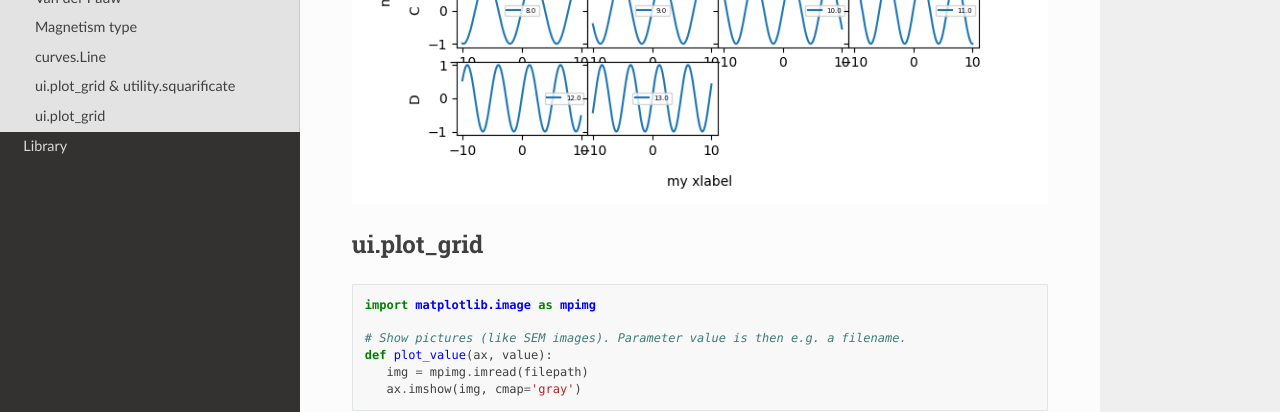
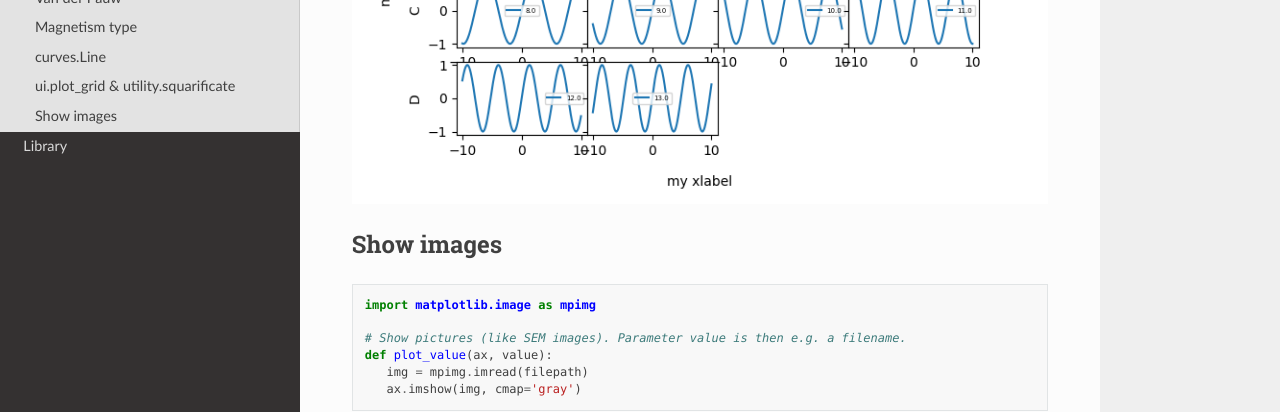
Before and after one commit to martin-brajer/physics-lab, a Sphinx documentation site: the page built from docs/source/get_started.rst, in a window 1280 px wide and 900 px high, scrolled down 2833 px. Shown: the part 300-712 px from the top of the window. Built offline with Sphinx 7.4.7 and the Read the Docs theme 2.0.0, drawn with Linux system fonts in a browser that asks for light colours.

Commit message:
docs examples section title fix

```diff
--- a/docs/source/get_started.rst
+++ b/docs/source/get_started.rst
@@ -150,8 +150,8 @@ ui.plot_grid & utility.squarificate
 
 .. image:: _static/ui.plot_grid.my_title.png
 
-ui.plot_grid
-------------
+Show images
+-----------
 .. code:: python
 
    import matplotlib.image as mpimg
```
